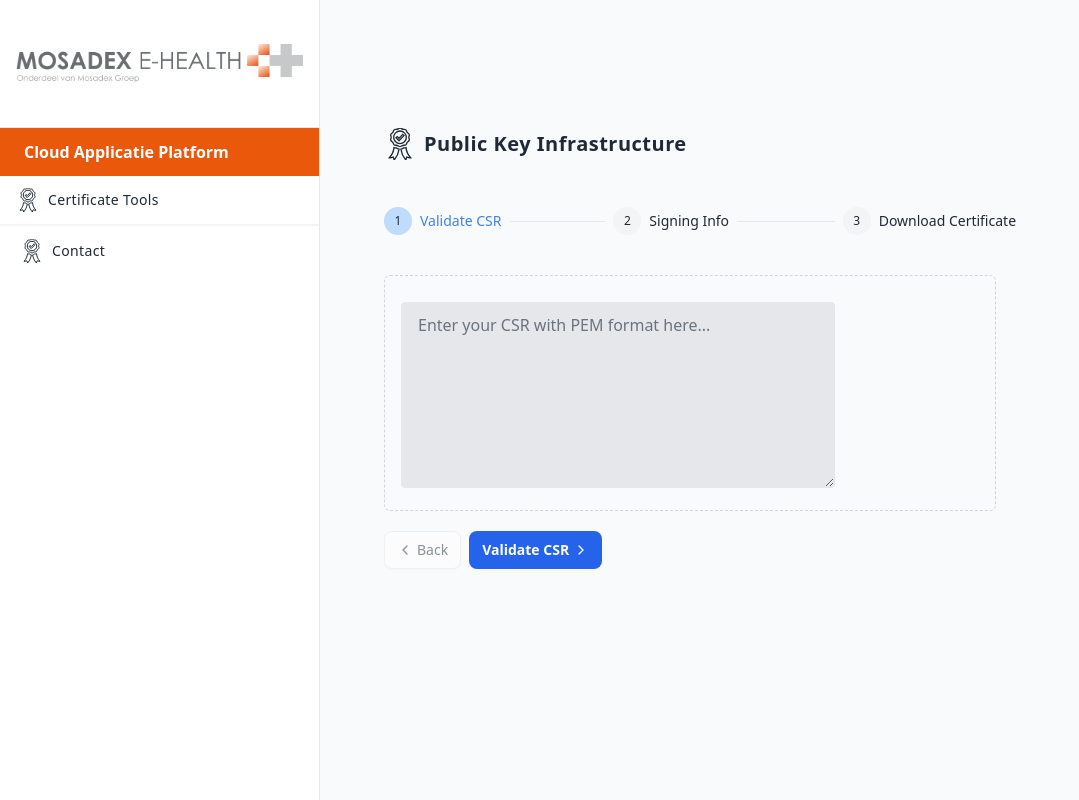
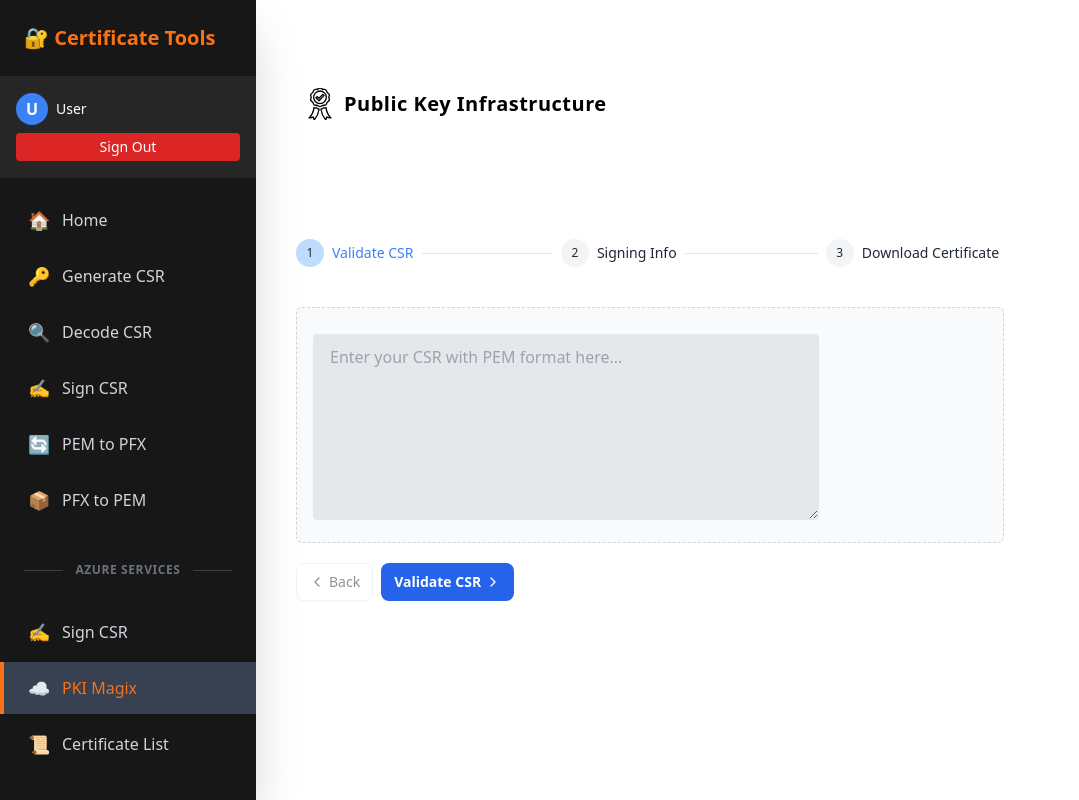
Before and after one commit to gitsoep/certificate-tools, a Flask app: page /pki in a window 1280 px wide. Shown: the whole page, without its empty margins (0-1079 px from the left). Run offline with Flask 3, Linux system fonts and the light colour scheme; the visitor is signed in with stand-in values (Sample User, id 1); some web fonts are replaced.

Commit message:
pki sidebar

```diff
--- a/templates/pki.html
+++ b/templates/pki.html
@@ -2,52 +2,24 @@
 <html class="">
 
 <head>
-    <title>Mosadex Services PKI</title>
+    <title>{{ app_title }}</title>
+    <script src="/static/tailwindcss.js"></script>
     <link href='/static/style.css' rel='stylesheet'>
     <!-- inter font (suggested by tailwindcss) -->
     <link rel="stylesheet" href="https://rsms.me/inter/inter.css">
 </head>
 
-<body>
-    <div class="min-h-screen flex flex-col flex-auto flex-shrink-0 antialiased bg-gray-50 text-gray-800">
+<body class="bg-neutral-900 flex items-start">
+    {% include 'sidebar.html' %}
 
-        <div class="fixed z-20 flex flex-col top-0 left-0 w-80 bg-white h-full border-r">
-            <div class="flex items-center justify-center h-32 border-b p-4">
-                <div><img src="/static/images/logo.png" alt="mosadex-E-Health"></div>
-            </div>
-            <div class="p-3 pl-6 text-left bg-orange-600 text-white">
-                <span class="font-bold text-md">
-                    Cloud Applicatie Platform
-                </span>
-            </div>
-            <div class="overflow-y-auto overflow-x-hidden flex-grow bg-white flex align-bottom">
-                <ul class="flex flex-col w-full space-y-1 p-0">
-                    <li>
-                        <a href="/" class="relative flex flex-row items-center focus:outline-none hover:bg-gray-200 text-gray-800 border-b-2 border-gray-100 hover:text-gray-800 hover:border-gray-300 pr-6 py-3">
-                        <span class="inline-flex justify-center items-center ml-4">
-                            <svg class="w-6 h-6" fill="none" stroke="currentColor" xmlns="http://www.w3.org/2000/svg" viewBox="0 0 24 24"><path d="M11.25 9.541l-2.25-2.182.929-.929 1.321 1.253 2.821-2.892.929.93-3.75 3.82zm7.676-3.819c-.482 1.41-.484 1.139 0 2.555.05.147.074.297.074.445 0 .449-.222.883-.615 1.156-1.256.87-1.09.651-1.562 2.067-.198.591-.77.99-1.415.99h-.003c-1.549-.005-1.28-.088-2.528.789-.262.184-.569.276-.877.276s-.615-.092-.876-.275c-1.249-.878-.98-.794-2.528-.789h-.004c-.645 0-1.216-.399-1.413-.99-.473-1.417-.311-1.198-1.562-2.067-.395-.274-.617-.708-.617-1.157 0-.148.024-.298.074-.444.483-1.411.484-1.139 0-2.555-.05-.147-.074-.297-.074-.445 0-.45.222-.883.616-1.157 1.251-.868 1.089-.648 1.562-2.067.197-.591.769-.99 1.413-.99h.004c1.545.005 1.271.095 2.528-.79.262-.183.569-.274.877-.274s.615.091.876.274c1.248.878.98.795 2.528.79h.003c.646 0 1.217.399 1.415.99.473 1.416.307 1.197 1.562 2.067.394.273.616.707.616 1.156 0 .148-.024.299-.074.445zm-2.176 1.278c0-2.623-2.127-4.75-4.75-4.75s-4.75 2.127-4.75 4.75 2.127 4.75 4.75 4.75 4.75-2.128 4.75-4.75zm-7.385 7.931c-.766 0-1.371-.074-1.873-.213-.308 3.068-1.359 5.37-3.492 7.592.854.107 1.95-.094 2.833-.56.317.636.65 1.43.767 2.25 2.009-2.299 3.266-5.054 3.734-8.071-.943-.181-1.234-.496-1.969-.998zm5.27 0c-.737.507-1.043.82-1.968.998.47 3.017 1.726 5.772 3.733 8.071.116-.82.449-1.614.767-2.25.883.465 1.979.667 2.833.56-2.13-2.219-3.168-4.531-3.479-7.595-.503.141-1.112.216-1.886.216z"/></svg>
-                        </span>
-                        <span class="ml-2 text-sm tracking-wide truncate">Certificate Tools </span>
-                        </a>
-                    </li>
-                    <li>
-                        <a href="#" class="relative flex flex-row items-center h-11 focus:outline-none hover:bg-orange-300 text-gray-800 border-b-2 border-gray-200 hover:text-gray-800 border-l-4 border-transparent hover:border-orange-500 pr-6">
-                        <span class="inline-flex justify-center items-center ml-4">
-                            <svg class="w-6 h-6" fill="none" stroke="currentColor" xmlns="http://www.w3.org/2000/svg" viewBox="0 0 24 24"><path d="M11.25 9.541l-2.25-2.182.929-.929 1.321 1.253 2.821-2.892.929.93-3.75 3.82zm7.676-3.819c-.482 1.41-.484 1.139 0 2.555.05.147.074.297.074.445 0 .449-.222.883-.615 1.156-1.256.87-1.09.651-1.562 2.067-.198.591-.77.99-1.415.99h-.003c-1.549-.005-1.28-.088-2.528.789-.262.184-.569.276-.877.276s-.615-.092-.876-.275c-1.249-.878-.98-.794-2.528-.789h-.004c-.645 0-1.216-.399-1.413-.99-.473-1.417-.311-1.198-1.562-2.067-.395-.274-.617-.708-.617-1.157 0-.148.024-.298.074-.444.483-1.411.484-1.139 0-2.555-.05-.147-.074-.297-.074-.445 0-.45.222-.883.616-1.157 1.251-.868 1.089-.648 1.562-2.067.197-.591.769-.99 1.413-.99h.004c1.545.005 1.271.095 2.528-.79.262-.183.569-.274.877-.274s.615.091.876.274c1.248.878.98.795 2.528.79h.003c.646 0 1.217.399 1.415.99.473 1.416.307 1.197 1.562 2.067.394.273.616.707.616 1.156 0 .148-.024.299-.074.445zm-2.176 1.278c0-2.623-2.127-4.75-4.75-4.75s-4.75 2.127-4.75 4.75 2.127 4.75 4.75 4.75 4.75-2.128 4.75-4.75zm-7.385 7.931c-.766 0-1.371-.074-1.873-.213-.308 3.068-1.359 5.37-3.492 7.592.854.107 1.95-.094 2.833-.56.317.636.65 1.43.767 2.25 2.009-2.299 3.266-5.054 3.734-8.071-.943-.181-1.234-.496-1.969-.998zm5.27 0c-.737.507-1.043.82-1.968.998.47 3.017 1.726 5.772 3.733 8.071.116-.82.449-1.614.767-2.25.883.465 1.979.667 2.833.56-2.13-2.219-3.168-4.531-3.479-7.595-.503.141-1.112.216-1.886.216z"/></svg>
-                        </span>
-                        <span class="ml-2 text-sm tracking-wide truncate">Contact </span>
-                        </a>
-                    </li>
-                </ul>
-            </div>
-        </div>
-
-        <div class=" z-0 pl-96 w-full px-20 py-32">
-            <div class="breadcrumbs font-bold text-xl w-full">
+    <div class="flex-1 p-6 md:p-10 bg-white min-h-screen">
+        <div class="max-w-6xl bg-white p-8 md:p-12">
+            <div class="breadcrumbs font-bold text-xl w-full mb-6 -ml-10">
                 <span class="inline-flex flex-center items-center">
                     <svg class="w-8 h-8" fill="none" stroke="currentColor" xmlns="http://www.w3.org/2000/svg" viewBox="0 0 24 24"><path d="M11.25 9.541l-2.25-2.182.929-.929 1.321 1.253 2.821-2.892.929.93-3.75 3.82zm7.676-3.819c-.482 1.41-.484 1.139 0 2.555.05.147.074.297.074.445 0 .449-.222.883-.615 1.156-1.256.87-1.09.651-1.562 2.067-.198.591-.77.99-1.415.99h-.003c-1.549-.005-1.28-.088-2.528.789-.262.184-.569.276-.877.276s-.615-.092-.876-.275c-1.249-.878-.98-.794-2.528-.789h-.004c-.645 0-1.216-.399-1.413-.99-.473-1.417-.311-1.198-1.562-2.067-.395-.274-.617-.708-.617-1.157 0-.148.024-.298.074-.444.483-1.411.484-1.139 0-2.555-.05-.147-.074-.297-.074-.445 0-.45.222-.883.616-1.157 1.251-.868 1.089-.648 1.562-2.067.197-.591.769-.99 1.413-.99h.004c1.545.005 1.271.095 2.528-.79.262-.183.569-.274.877-.274s.615.091.876.274c1.248.878.98.795 2.528.79h.003c.646 0 1.217.399 1.415.99.473 1.416.307 1.197 1.562 2.067.394.273.616.707.616 1.156 0 .148-.024.299-.074.445zm-2.176 1.278c0-2.623-2.127-4.75-4.75-4.75s-4.75 2.127-4.75 4.75 2.127 4.75 4.75 4.75 4.75-2.128 4.75-4.75zm-7.385 7.931c-.766 0-1.371-.074-1.873-.213-.308 3.068-1.359 5.37-3.492 7.592.854.107 1.95-.094 2.833-.56.317.636.65 1.43.767 2.25 2.009-2.299 3.266-5.054 3.734-8.071-.943-.181-1.234-.496-1.969-.998zm5.27 0c-.737.507-1.043.82-1.968.998.47 3.017 1.726 5.772 3.733 8.071.116-.82.449-1.614.767-2.25.883.465 1.979.667 2.833.56-2.13-2.219-3.168-4.531-3.479-7.595-.503.141-1.112.216-1.886.216z"/></svg>
                     <span class="ml-2 tracking-wide truncate">Public Key Infrastructure </span>
                 </span>
+            </div>
             </div>
 
 
@@ -287,7 +259,7 @@
         </div>
     </div>
 
-  </body>
+</body>
     <script>
         (function() {
             'use strict';
--- a/templates/sidebar.html
+++ b/templates/sidebar.html
@@ -57,7 +57,7 @@
                 {% if not user %}<span class="ml-auto text-xs bg-blue-600 px-2 py-1 rounded">Login</span>{% endif %}
             </a></li>
             <li><a href="/pki" class="flex items-center px-6 py-3 text-gray-300 hover:bg-gray-700 hover:text-white transition-colors border-l-4 {% if active_page == 'pki' %}bg-gray-700 text-orange-500 border-orange-500{% else %}border-transparent{% endif %}">
-                <span class="text-lg mr-3">☁️</span>PKI Magic
+                <span class="text-lg mr-3">☁️</span>PKI Magix
                 {% if not user %}<span class="ml-auto text-xs bg-blue-600 px-2 py-1 rounded">Login</span>{% endif %}
             </a></li>
             <li><a href="/certificate-list" class="flex items-center px-6 py-3 text-gray-300 hover:bg-gray-700 hover:text-white transition-colors border-l-4 {% if active_page == 'certificate-list' %}bg-gray-700 text-orange-500 border-orange-500{% else %}border-transparent{% endif %}">
```
